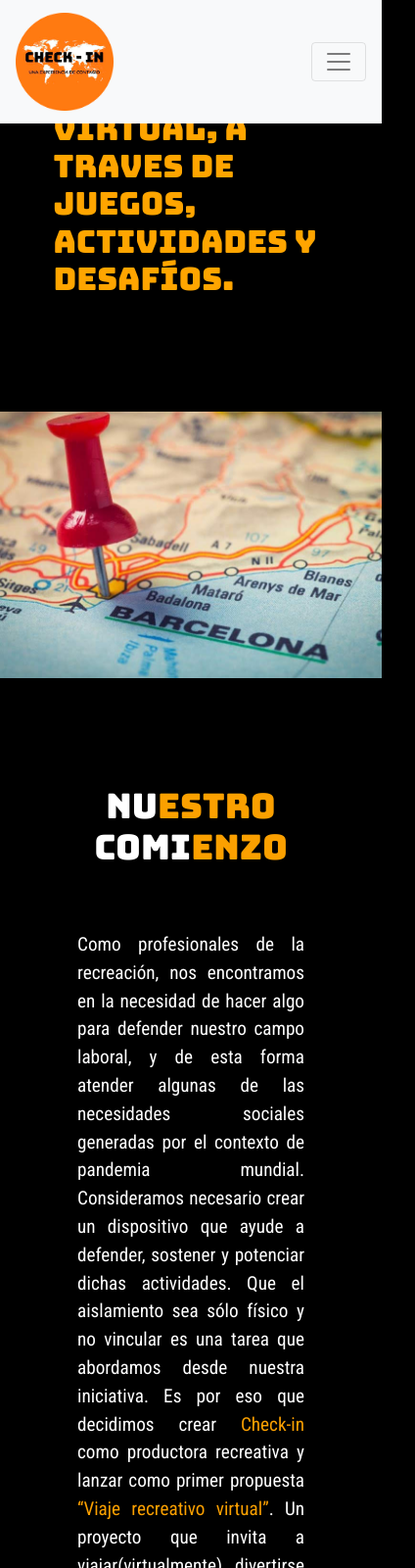
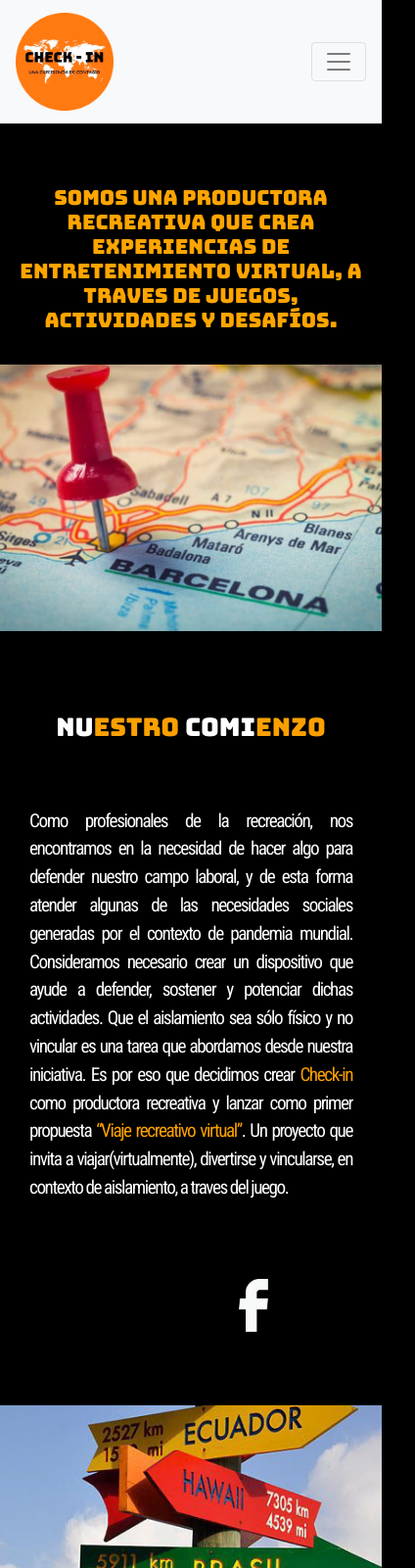
Before and after one commit to rodrimadrid/Check-in, a website: page pages/nosotros.html in a window 390 px wide. Shown: the top 1600 px of the page at 98% size, 424 px wide, since content can reach past the window. Drawn offline with nearby package versions, Linux system fonts and the light colour scheme.

Commit message:
nosotrxs resp

```diff
--- a/scss/_responsive.scss
+++ b/scss/_responsive.scss
@@ -57,6 +57,42 @@
     width: 100%;
     height: 30%;
   }
+  //nosotros resp//
+  .encabezado__h2{
+    margin: 0;
+    padding: 0;
+    font-size: 1.3em;
+    text-align: center;
+  }
+  .encabezado{
+    height: 17em;
+  }
+  .backg{
+    margin: 2em 0;
+  }
+  .container-fluid__tittle{
+    margin: 2em 0;
+    font-size: 1.6em;
+  }
+  .container-fluid__p{
+    margin: 0;
+    letter-spacing: -0.075em;
+    padding: 15px;
+  }
+  .red{
+    height: 12em;
+
+  }
+  .redes{
+    flex-direction: row;
+    height: 50%;
+    width: 100%;
+    align-items: baseline;
+    margin-top: 3em;
+  }
+  .col--img{
+    width: 100%;
+  }
 }
 
 @media screen and (max-width: 468px){
@@ -91,37 +127,13 @@
   .footer__icon--scalefc{
     margin: 10px 15px;
   }
+  // resposive nosotros //
+  .encabezado{
+    height: 20em;
+  }
 }
 @media screen and (max-width: 320px){
-  .encabezado__h2{
-    margin: 0;
+  .container-fluid__p{
     padding: 0;
-    font-size: 1.3em;
-    text-align: center;
-  }
-  .backg{
-    margin: 2em 0;
-  }
-  .container-fluid__tittle{
-    margin: 2em 0;
-    font-size: 1.6em;
-  }
-  .container-fluid__p{
-    margin: 0;
-    letter-spacing: -0.075em;
-  }
-  .red{
-    height: 12em;
-
-  }
-  .redes{
-    flex-direction: row;
-    height: 50%;
-    width: 100%;
-    align-items: baseline;
-    margin-top: 3em;
-  }
-  .col--img{
-    width: 100%;
   }
 }
```
Also changed, not shown: css/estilos.css.
